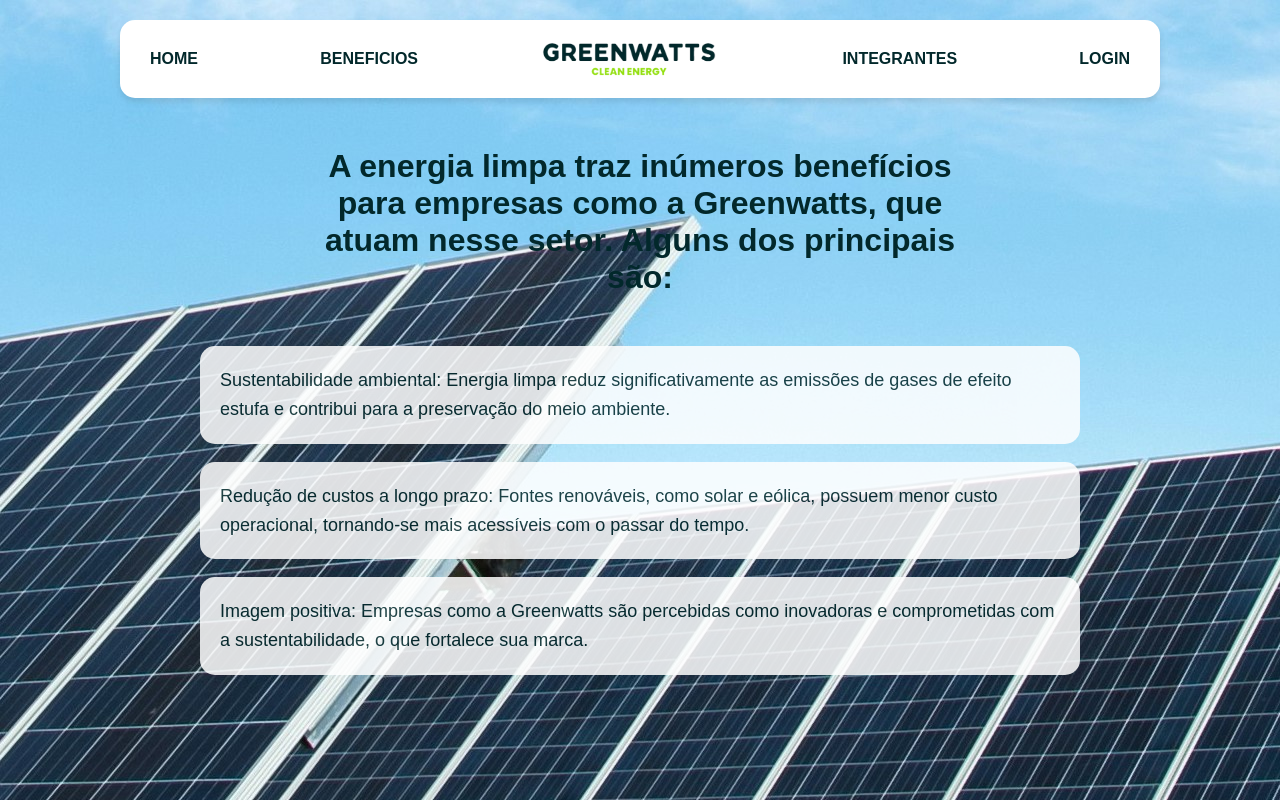
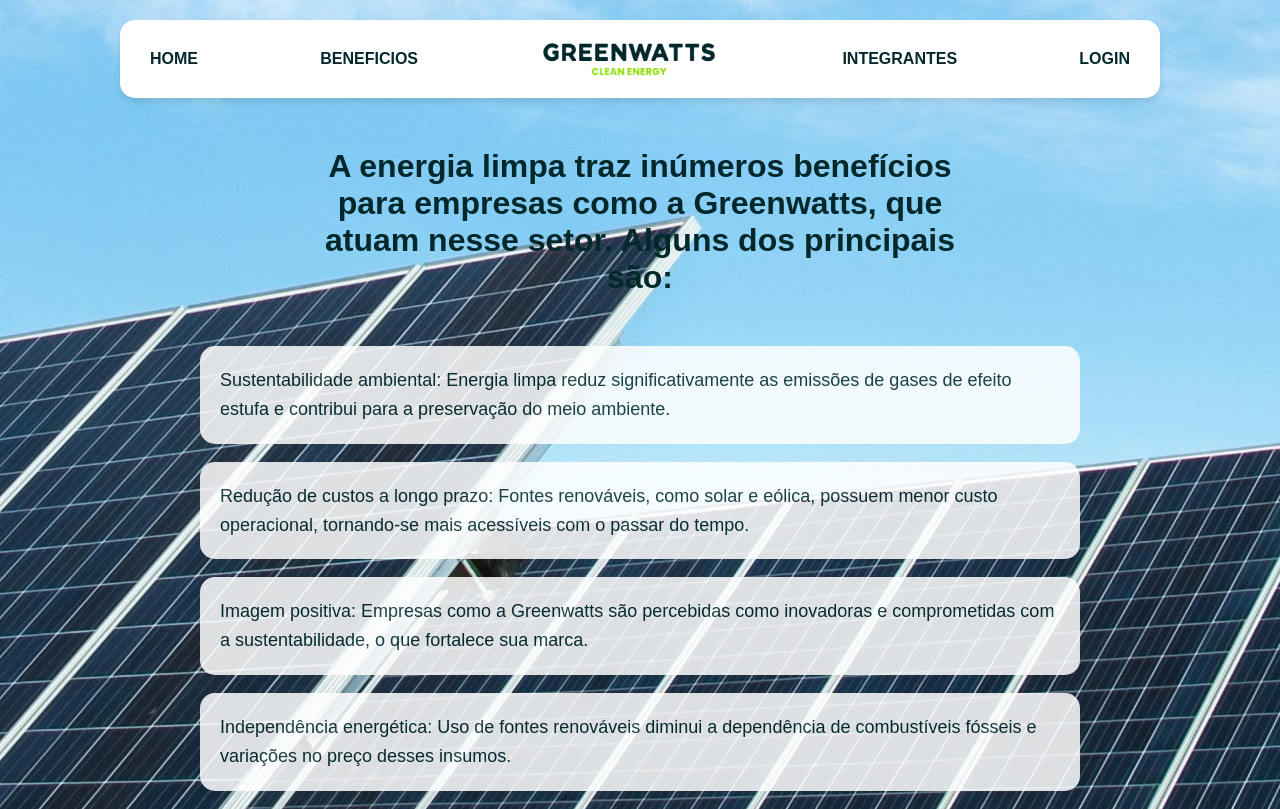
Before and after one commit to LuannZeiro/gsfront, a Next.js app: page /Beneficios in a window 1280 px wide. Built offline with nearby package versions, Linux system fonts and the light colour scheme.

Commit message:
adicionando beneficio 4

```diff
--- a/src/app/Beneficios/page.tsx
+++ b/src/app/Beneficios/page.tsx
@@ -1,6 +1,7 @@
 import Beneficio1 from '../components/Beneficio1/beneficio1';
 import Beneficio2 from '../components/Beneficio2/beneficio2';
 import Beneficio3 from '../components/Beneficio3/beneficio3';
+import Beneficio4 from '../components/Beneficio4/beneficio4';
 import Menu from '../components/Menu/menu';
 import TituloBene from '../components/TituloBeneficios/titulobene';
 
@@ -12,6 +13,7 @@
         <Beneficio1 />
         <Beneficio2 />
         <Beneficio3 />
+        <Beneficio4 />
         </>
     )
 }
--- /dev/null
+++ b/src/app/components/Beneficio4/beneficio4.tsx
@@ -0,0 +1,7 @@
+export default function Beneficio4() {
+    return (
+        <p style={{ fontSize: '18px', lineHeight: '1.6', color: '#02282B' }}>
+           Independência energética: Uso de fontes renováveis diminui a dependência de combustíveis fósseis e variações no preço desses insumos.
+            </p>
+    );
+}
```
